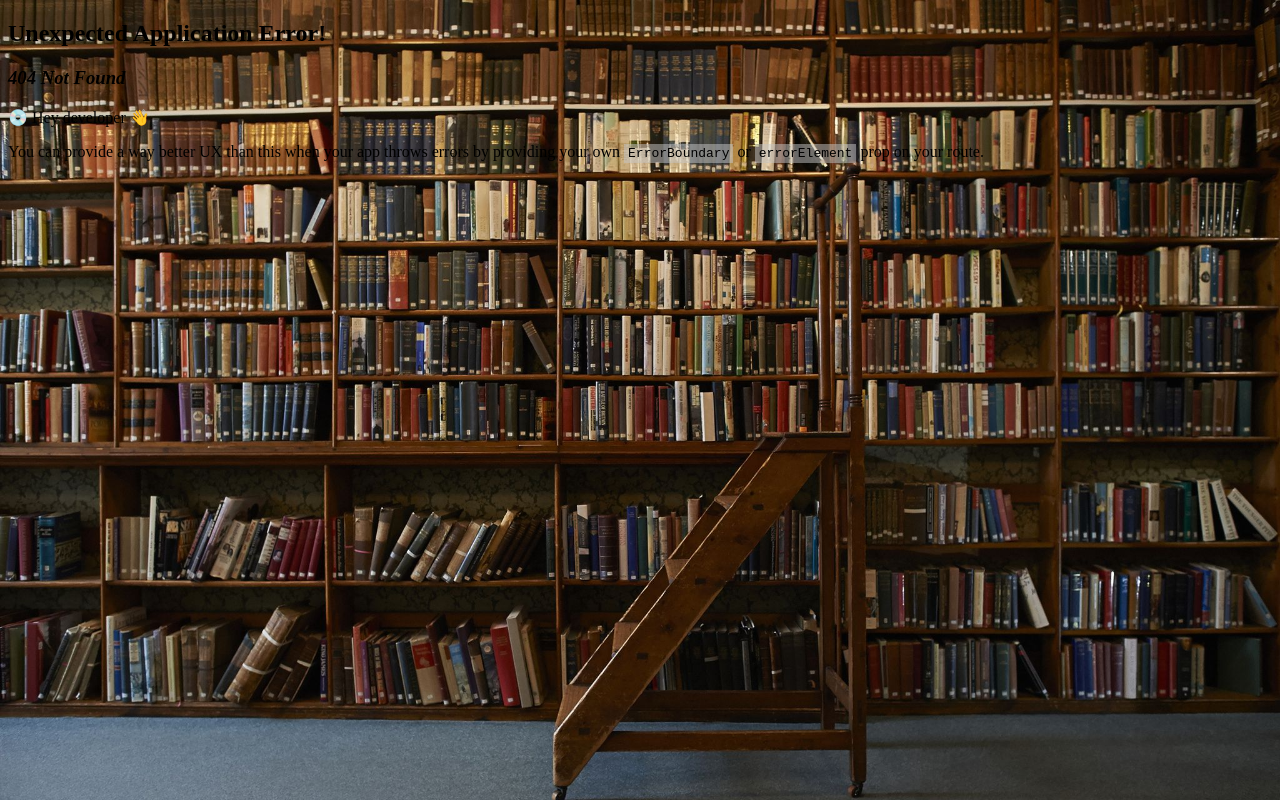
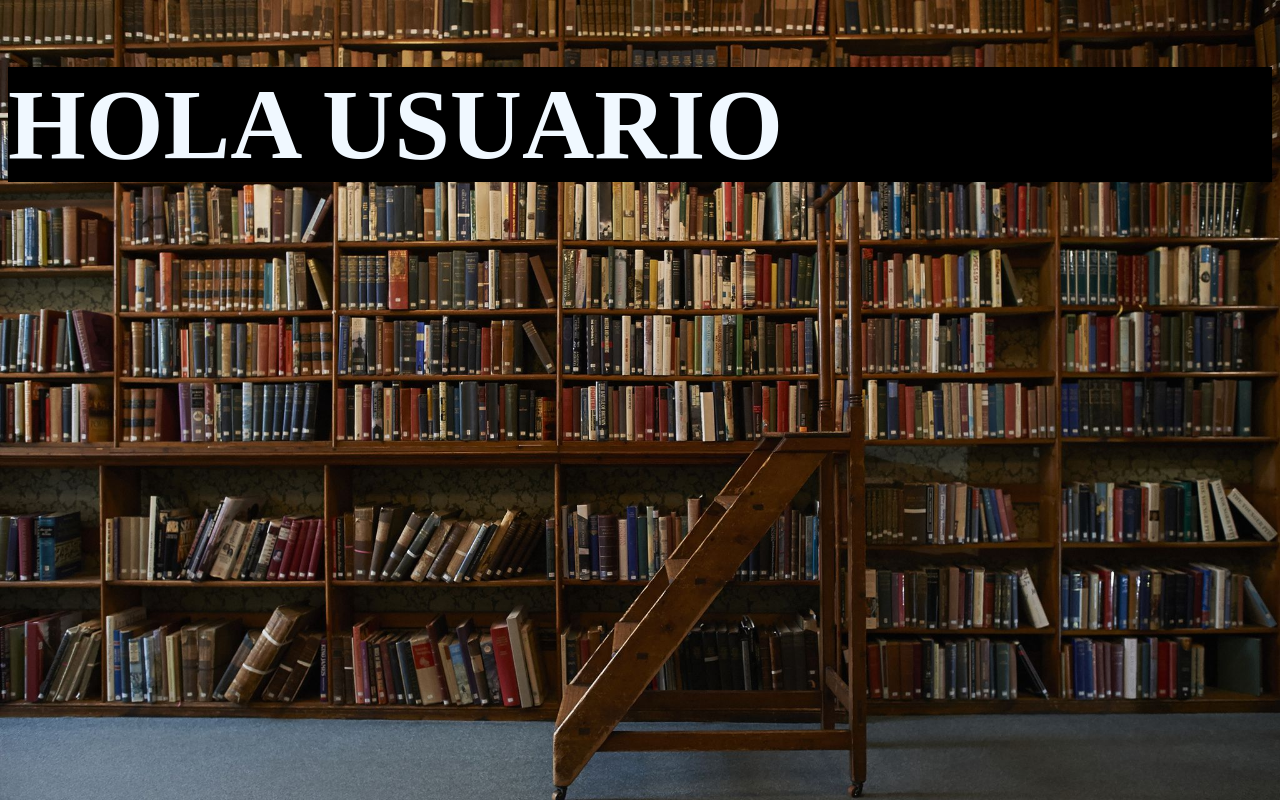
Before and after one commit to DiegoMartinez2094/Biblioteca_react, a React (Vite) app: page /userpag in a window 1280 px wide. Before the commit this address had no page. Built offline with nearby package versions, Linux system fonts and the light colour scheme.

Commit message:
feat: :sparkles: implementatio of test pag
implementatio of test pag to  verify the user login

```diff
--- /dev/null
+++ b/src/Components/UserPag/UserPag.css
@@ -0,0 +1,5 @@
+#holausuario{
+    color: aliceblue;
+    font-size:100px;
+    background-color: black;
+}
--- /dev/null
+++ b/src/Components/UserPag/UserPag.jsx
@@ -0,0 +1,9 @@
+import React from 'react'
+import './UserPag.css'
+
+export default function UserPag() {
+  return (
+    <h1 id='holausuario'>HOLA USUARIO</h1>
+
+  )
+}
--- a/src/main.jsx
+++ b/src/main.jsx
@@ -5,6 +5,7 @@ import { createBrowserRouter, RouterProvider } from 'react-router-dom'
 import Home from './Components/Home/Home.jsx'
 import RegistroForm from './Components/login/registro.jsx'
 import SignIn from './Components/Sign-in/Sign-in.jsx'
+import UserPag from './Components/UserPag/UserPag.jsx'
 
 const router =createBrowserRouter([
   {
@@ -18,6 +19,10 @@ const router =createBrowserRouter([
   {
     path:'/ingreso',
     element: <SignIn/>
+  },
+  {
+    path:'/userpag',
+    element: <UserPag/>
   }
 ])
 
```
